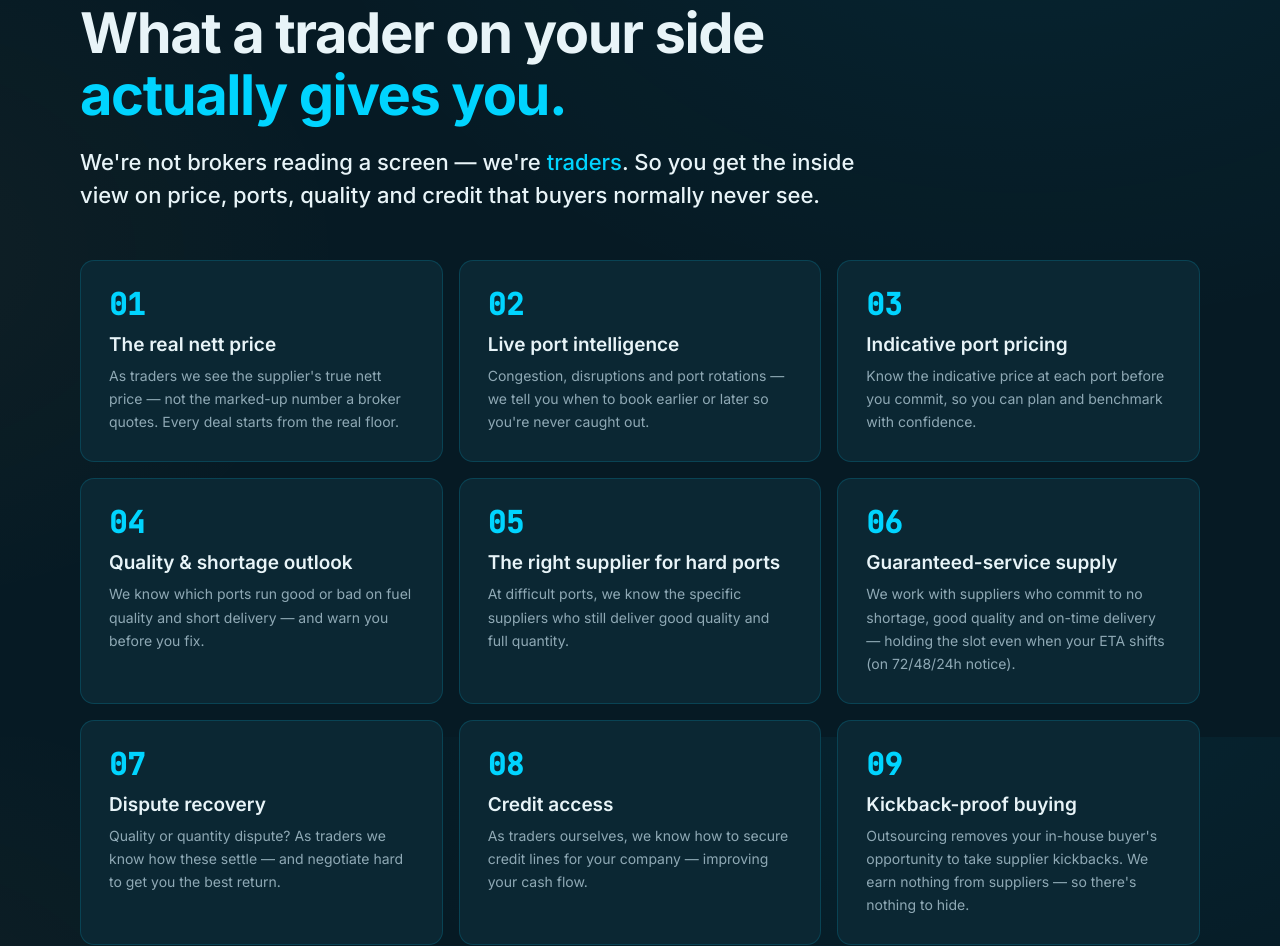
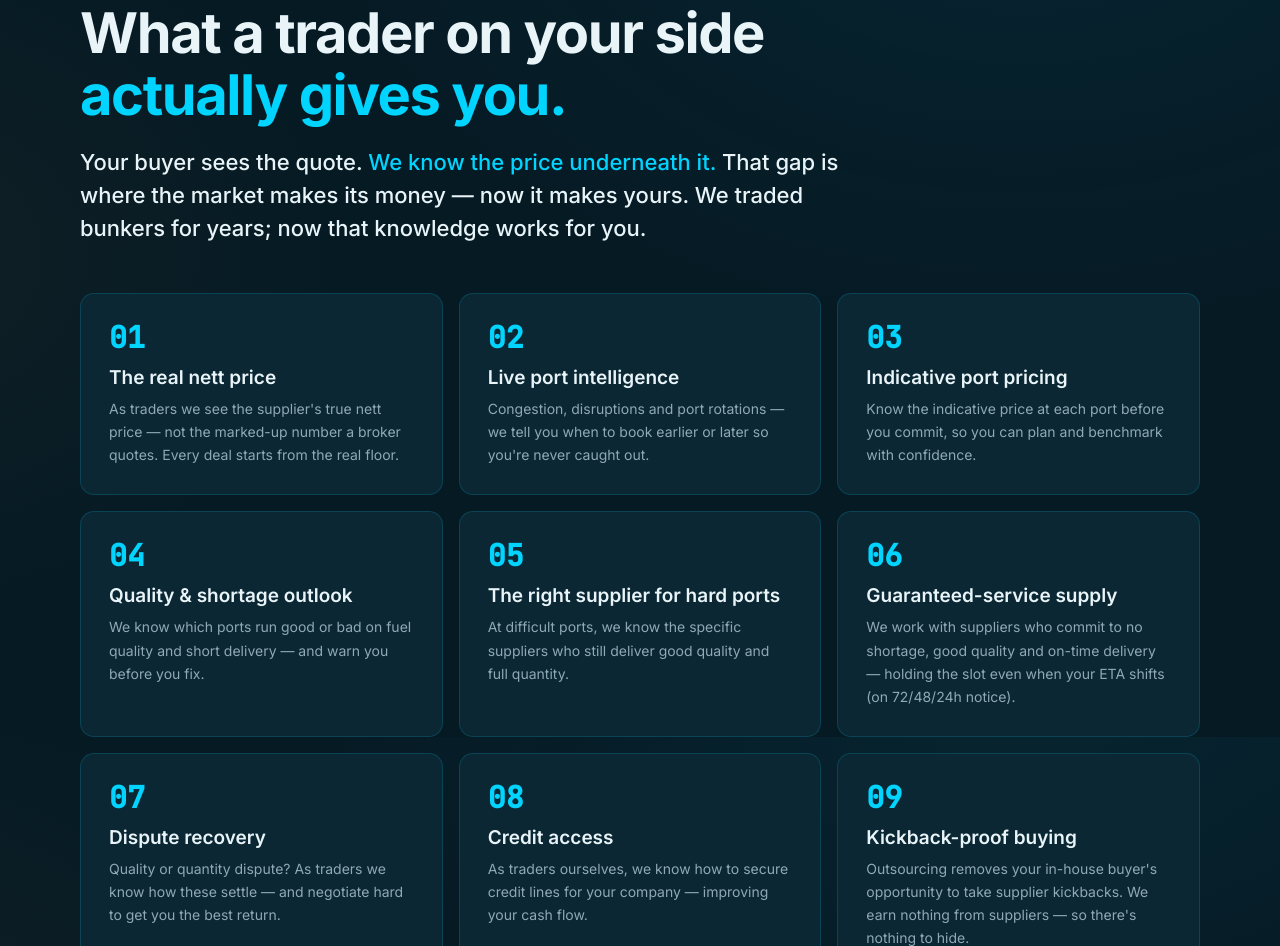
Before and after one commit to zegodleo/leo-candor-site, a plain HTML site: page index.html in a window 1280 px wide. Shown: the part 4063-5009 px from the top of the page. Drawn offline with Linux system fonts and the light colour scheme.

Commit message:
edge: 'your buyer sees the quote, we know the price underneath'

```diff
--- a/index.html
+++ b/index.html
@@ -425,7 +425,7 @@
   <section id="edge">
     <div class="kicker">Your Edge</div>
     <h2>What a trader on your side <span class="accent">actually gives you.</span></h2>
-    <p class="values-lead">We're not brokers reading a screen — we're <span class="accent">traders</span>. So you get the inside view on price, ports, quality and credit that buyers normally never see.</p>
+    <p class="values-lead">Your buyer sees the quote. <span class="accent">We know the price underneath it.</span> That gap is where the market makes its money — now it makes yours. We traded bunkers for years; now that knowledge works for you.</p>
     <div class="values-grid">
       <div class="value-card"><div class="vletter">01</div><h3>The real nett price</h3><p>As traders we see the supplier's true nett price — not the marked-up number a broker quotes. Every deal starts from the real floor.</p></div>
       <div class="value-card"><div class="vletter">02</div><h3>Live port intelligence</h3><p>Congestion, disruptions and port rotations — we tell you when to book earlier or later so you're never caught out.</p></div>
```
